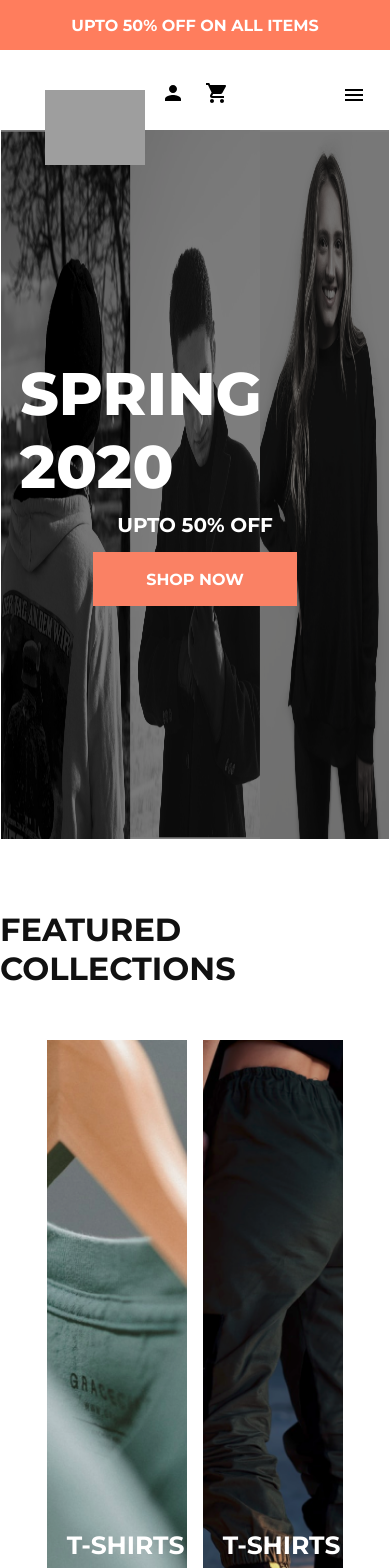
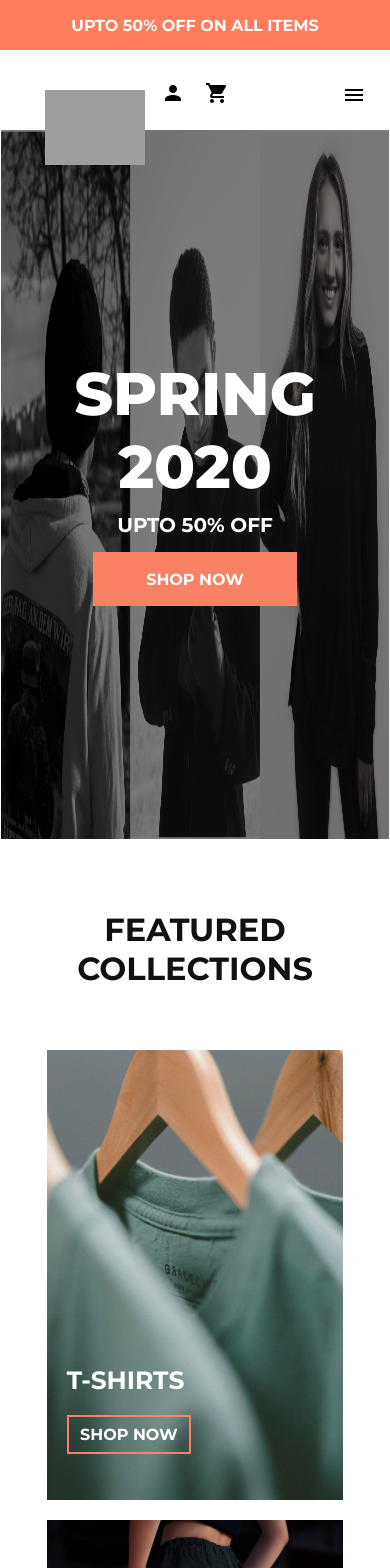
Before and after one commit to EzanAsif/React-Redux-Ecommerce-with-Admin-panel, a React (Create React App) app: page / in a window 390 px wide. Shown: the top 1568 px of the page. Built offline with nearby package versions, Linux system fonts and the light colour scheme; grey boxes are pictures that could not be loaded.

Commit message:
fixed responsiveness

```diff
--- a/src/Components/FeaturedCollections/styles.css
+++ b/src/Components/FeaturedCollections/styles.css
@@ -15,23 +15,24 @@
 
 .FeaturedCollections .collections{
     width: 80%;
-    height: 700px;
+    height: 600px;
     margin: 30px auto;
     display: flex;
-    justify-content: space-around;
+    justify-content: space-evenly;
+    flex-wrap: wrap;
 }
 
 .FeaturedCollections .collections .collection1{
     background: url(../../Assets/tshirt\ collection.png) center no-repeat;
     background-size: cover;
-    width: 45%;
+    width: 42%;
     height: 100%;
 }
 
 .FeaturedCollections .collections .collection2{
     background: url(../../Assets/pants\ collection.png) center no-repeat;
     background-size: cover;
-    width: 45%;
+    width: 42%;
     height: 100%;
 }
 
@@ -49,6 +50,10 @@
     font-weight: 600;
     font-family: 'Montserrat', sans-serif;
     text-transform: uppercase;
+}
+
+.FeaturedCollections .heading h1{
+    text-align: center;
 }
 
 .FeaturedCollections .collections .collection1 .content a,
@@ -69,3 +74,37 @@
     border: 2px solid #FA8164;
 
 }
+
+
+@media screen and (max-width: 900px) {
+
+    .FeaturedCollections .collections .collection1{
+        width: 60%;
+        margin: 10px 0px;
+    }
+    .FeaturedCollections .collections .collection2{
+        width: 60%;
+        margin: 10px 0px;
+
+    }
+}
+
+
+@media screen and (max-width: 600px){
+    .FeaturedCollections .collections{
+        height: 450px;
+    }
+    .FeaturedCollections .collections .collection1{
+        width: 95%;
+        margin: 10px 0px;
+    }
+    .FeaturedCollections .collections .collection2{
+        width: 95%;
+        margin: 10px 0px;
+    }
+    .FeaturedCollections .collections .collection1 .content a,
+    .FeaturedCollections .collections .collection2 .content a{
+        width: 120px;
+        height: 35px;
+    }
+}
--- a/src/Components/HeroSection/styles.css
+++ b/src/Components/HeroSection/styles.css
@@ -43,6 +43,7 @@
     font-family: 'Montserrat', sans-serif;
     margin: 5px 0px;
     text-transform: uppercase;
+    text-align: center;
 }
 
 .HeroSection .hero-section-heading h4{
```
